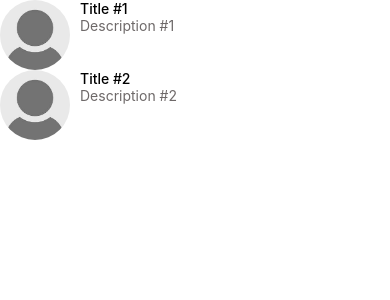
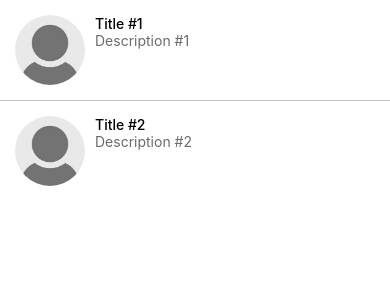
Before and after one commit to roman89ua/IWantToSellIt, a React Native app: screen / in a window 390 px wide. Shown: the top 300 px of the page. Built offline with nearby package versions, Linux system fonts and the light colour scheme.

Commit message:
ItemSeparator component

```diff
--- /dev/null
+++ b/app/components/ItemSeparator/ItemSeparator.js
@@ -0,0 +1,17 @@
+import React from "react";
+import { StyleSheet, View } from "react-native";
+import colors from "../../config/colors";
+
+const ItemSeparator = () => {
+  return <View style={styles.separator} />;
+};
+
+const styles = StyleSheet.create({
+  separator: {
+    width: "100%",
+    height: 1,
+    backgroundColor: colors.light,
+  },
+});
+
+export default ItemSeparator;
--- /dev/null
+++ b/app/components/ItemSeparator/index.js
@@ -0,0 +1,3 @@
+import ItemSeparator from "./ItemSeparator";
+
+export default ItemSeparator;
--- a/app/components/ListItem/ListItem.js
+++ b/app/components/ListItem/ListItem.js
@@ -22,6 +22,7 @@ export default ListItem;
 const styles = StyleSheet.create({
   container: {
     flexDirection: "row",
+    padding: 15,
   },
   image: {
     width: 70,
--- a/app/config/colors.js
+++ b/app/config/colors.js
@@ -4,4 +4,5 @@ export default {
   secondary: "#4ecdc4",
   white: "#fff",
   medium: "#6e6969",
+  light: "#c8c4c4",
 };
--- a/app/screens/MessagesScreen.js
+++ b/app/screens/MessagesScreen.js
@@ -2,6 +2,7 @@ import React from "react";
 import { FlatList } from "react-native";
 import ListItem from "../components/ListItem";
 import Screen from "../components/Screen";
+import ItemSeparator from "../components/ItemSeparator";
 
 const MessagesScreen = () => {
   const messages = [
@@ -30,8 +31,11 @@ const MessagesScreen = () => {
             image={item.image}
           />
         )}
+        ItemSeparatorComponent={ItemSeparator}
       />
     </Screen>
   );
 };
 export default MessagesScreen;
+
+// const style = StyleSheet.create({});
```
